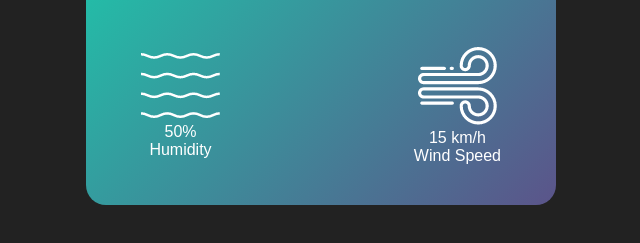
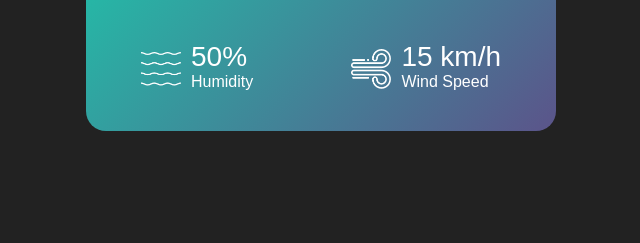
Before and after one commit to Mrhaarish12/Weather-app-js, a plain HTML site: page weather_app/index.html in a window 1280 px wide. Shown: the part 541-784 px from the top of the page, without its empty margins (319-959 px from the left). Drawn offline with Linux system fonts and the light colour scheme.

Commit message:
Da 3 url added

```diff
--- a/weather_app/index.html
+++ b/weather_app/index.html
@@ -35,5 +35,19 @@
             </div>
         </div>
     </div>
+
+<script>
+    const apiKey = "35eb9823934a54af1ad98ff98e9c69f6";
+    const apiUrl = "https://api.openweathermap.org/data/2.5/weather?&units=metric&q=gorakhpur";
+
+async function checkWeather(){
+    const response = await fetch(apiUrl+`&appid=${apiKey}`);
+    var data = await responsel.json();
+
+    console.log(data);
+}
+
+</script>
+
 </body>
 </html>
--- a/weather_app/style.css
+++ b/weather_app/style.css
@@ -76,3 +76,18 @@ body{
     padding: 0 20px;
     margin-top: 50px;
 }
+
+.col{
+    display: flex;
+    align-items: center;
+    text-align: left;
+}
+.col img{
+    width: 40px;
+    margin-right: 10px;
+}
+
+.humidity, .wind{
+    font-size: 28px;
+    margin-top: -6px;
+}
```
